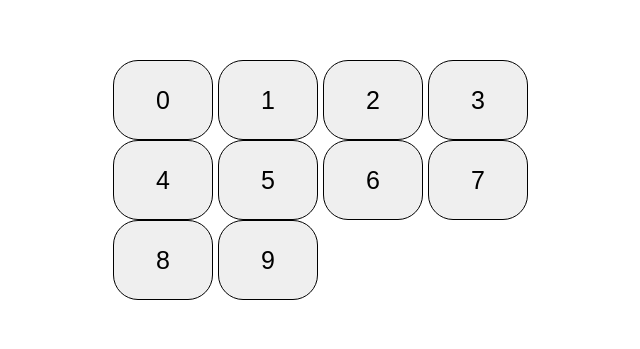
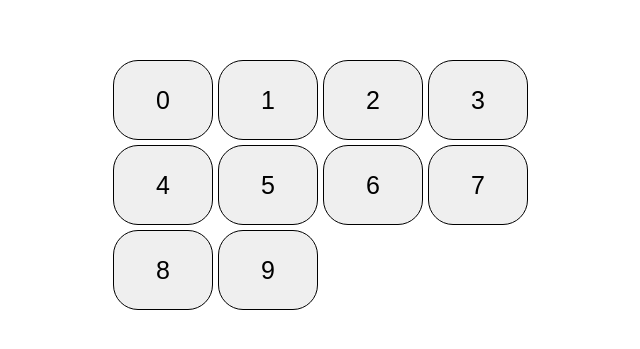
Before and after one commit to ffernandezTech/Calculator, a plain HTML site: page index.html in a window 1280 px wide. Shown: the part 315-664 px from the top of the page, without its empty margins (277-917 px from the left). Drawn offline with Linux system fonts and the light colour scheme.

Commit message:
feat: added margins to buttons and made theminto a div

```diff
--- a/index.html
+++ b/index.html
@@ -11,6 +11,8 @@
 <body>
     <div id="main-container">
 
+
+        <div class="main-btnGroup">
             <button class="btn"> 0 </button>
             <button class="btn"> 1 </button>
             <button class="btn"> 2 </button>
@@ -21,6 +23,8 @@
             <button class="btn"> 7 </button>
             <button class="btn"> 8 </button>
             <button class="btn"> 9 </button>
+        </div>
+
 
 
 
--- a/style.css
+++ b/style.css
@@ -21,8 +21,15 @@ body{
     display: flex;
     width:500px;
     height: 200px;
+    flex-direction: column;
+
+
+}
+.main-btnGroup{
+    display: flex;
+    width:500px;
+    height: 200px;
     flex-wrap: wrap;
-
 
 }
 .btn{
@@ -36,4 +43,5 @@ body{
     align-items: center;
     font-size: 25px;
     margin-right: 5px;
+    margin-bottom: 5px;
 }
```
Lines whose indentation alone changed are shown as unchanged.
